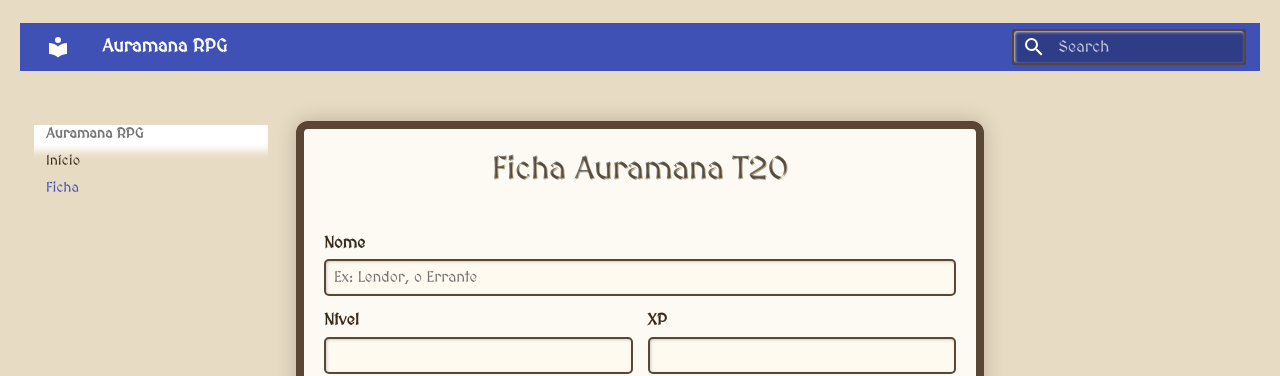
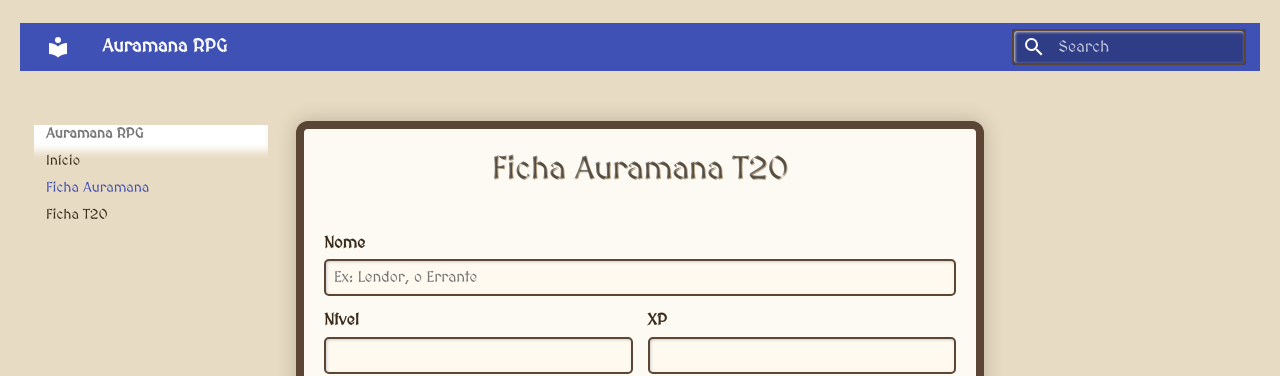
Before and after one commit to ozyssj/auramana-rpg, an MkDocs documentation site: the page built from docs/ficha.md, in a window 1280 px wide. Shown: the top 376 px of the page. Built offline with MkDocs 1.6.1 and Material for MkDocs 9.7.7, drawn with Linux system fonts in a browser that asks for light colours.

Commit message:
Update mkdocs.yml

```diff
--- a/mkdocs.yml
+++ b/mkdocs.yml
@@ -3,4 +3,5 @@ theme:
   name: material
 nav:
   - Início: index.md
-  - Ficha: ficha.md
+  - Ficha Auramana: ficha.md
+  - Ficha T20: ficha-t20.md
```
